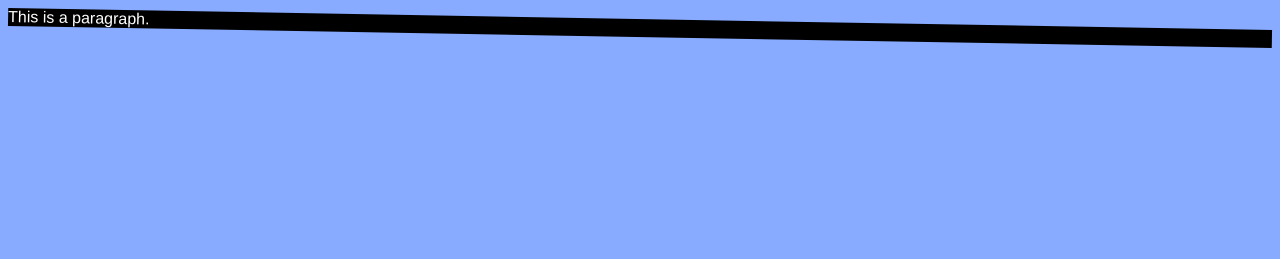
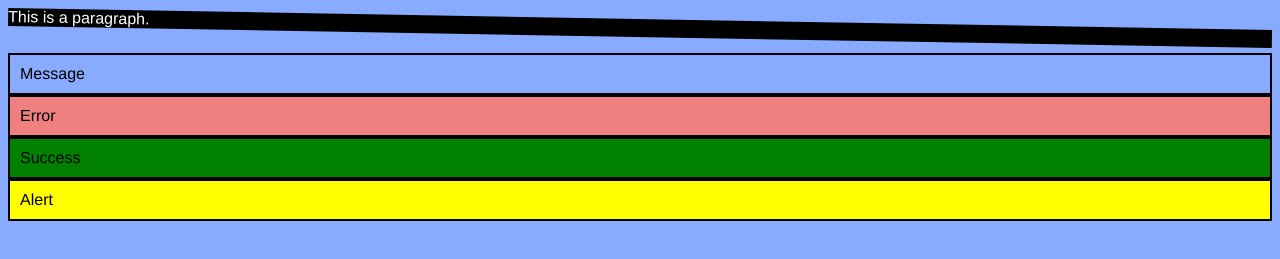
Before and after one commit to Jkan1/project-1, a plain HTML site: page index.html in a window 1280 px wide. Shown: the part 87-346 px from the top of the page. Drawn offline with Linux system fonts and the light colour scheme.

Commit message:
Placeholder Class & Inheritance

```diff
--- a/constants/_colors.scss
+++ b/constants/_colors.scss
@@ -1,7 +1,7 @@
 
 $black: black;
 $green: green;
-$yello: yellow;
+$yellow: yellow;
 $white: white;
 $red: red;
 $blue: blue;
--- a/index.html
+++ b/index.html
@@ -14,5 +14,10 @@
 
     <p>This is a paragraph.</p>
 
+    <div class="message"> Message </div>
+    <div class="error"> Error </div>
+    <div class="success"> Success </div>
+    <div class="alert"> Alert </div>
+
 </body>
 </html>
--- a/input.scss
+++ b/input.scss
@@ -13,3 +13,25 @@ p {
     background: colors.$black;
     @include functions.transform(rotate(1deg));
 }
+
+%message-class {
+    border: 2px solid colors.$black;
+    padding: 10px;
+    color: colors.$black;
+}
+
+.message {
+    @extend %message-class;
+}
+.alert {
+    @extend %message-class;
+    background: colors.$yellow;
+}
+.error{
+    @extend %message-class;
+    background: lightcoral;
+}
+.success {
+    @extend %message-class;
+    background: colors.$green;
+}
```
Also changed, not shown: output.css, 1 other file.
